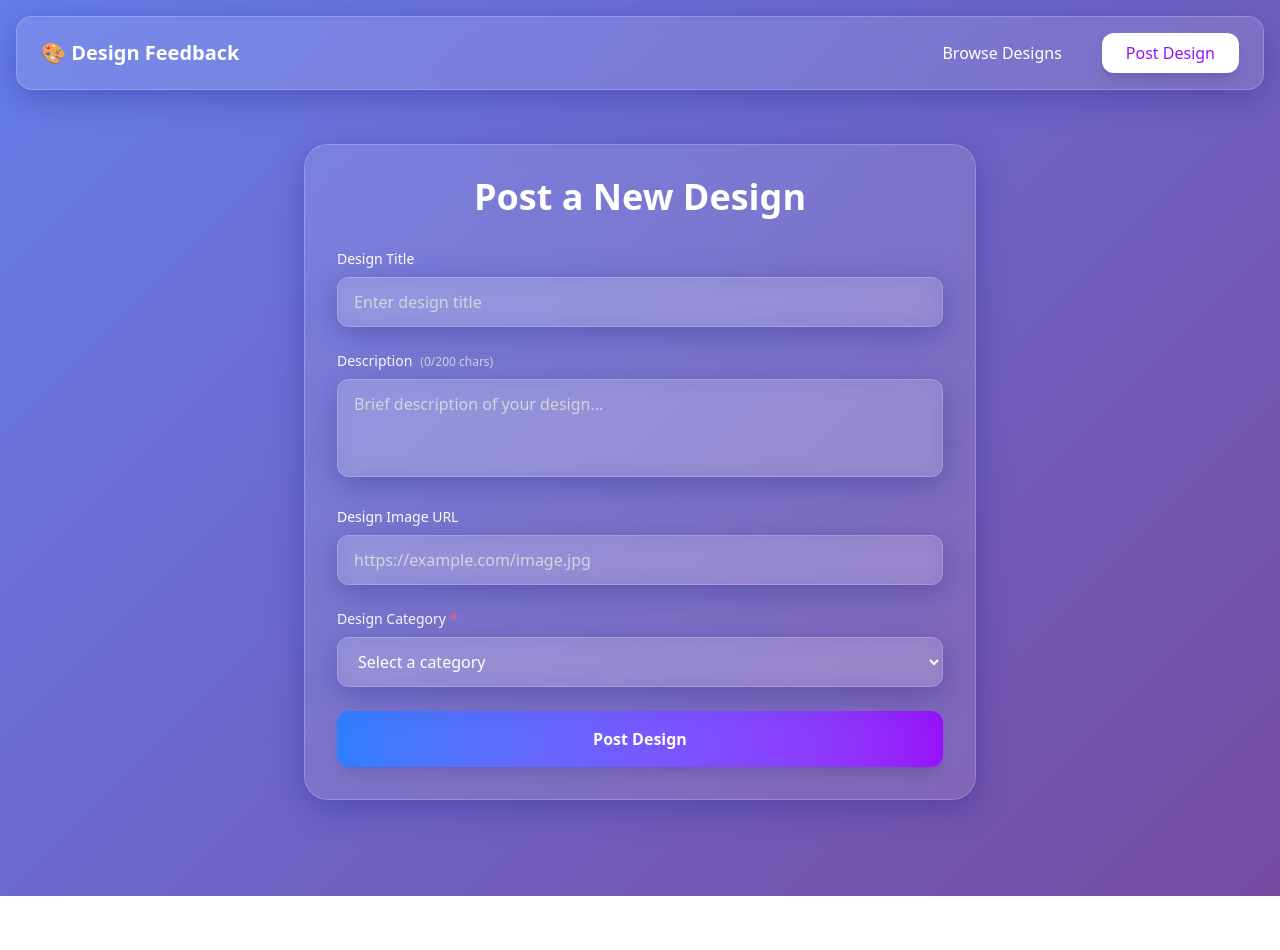
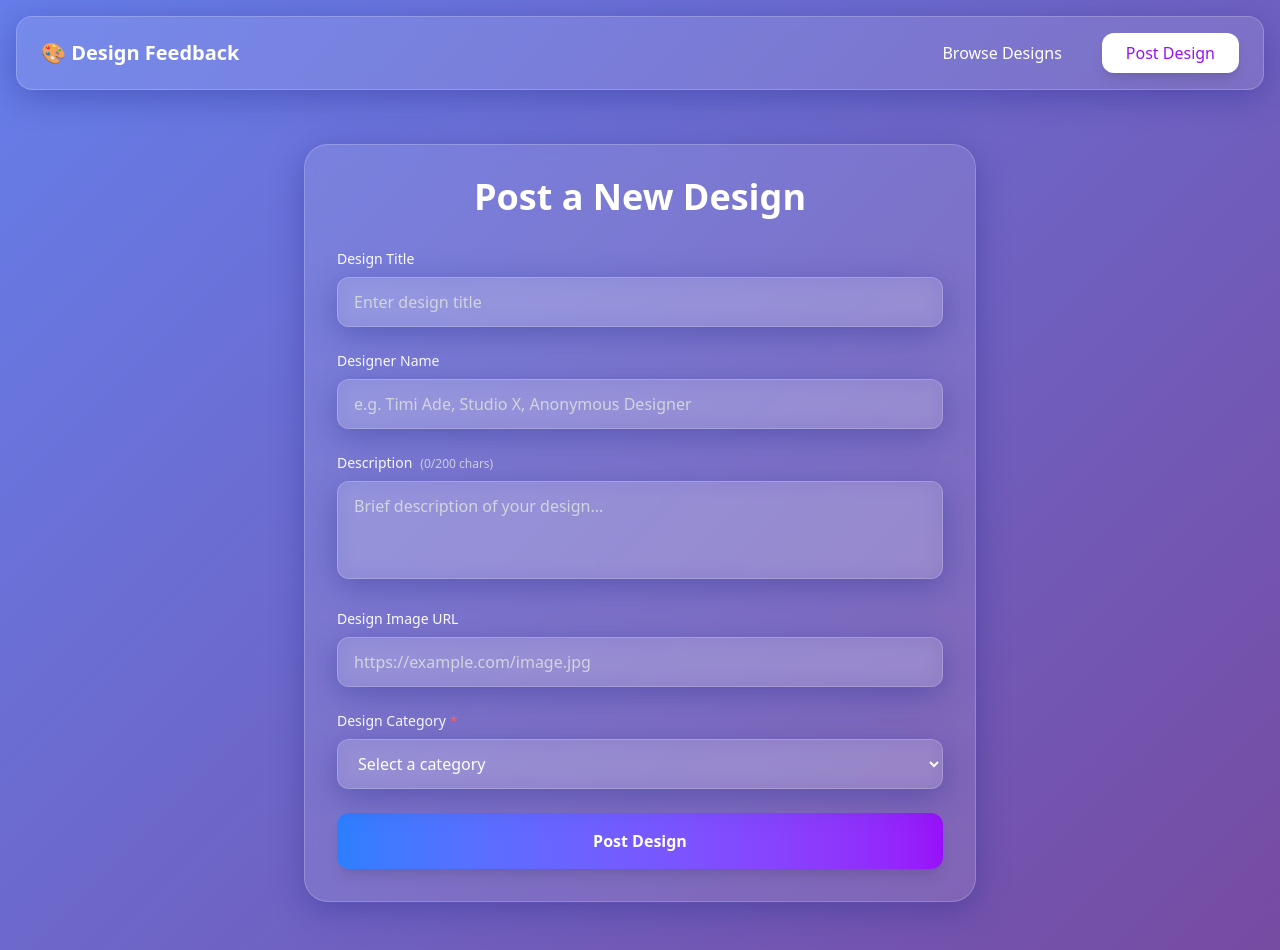
Before and after one commit to Adetisola/Design-Feedback-Collector, a React (Vite) app: page /post-design in a window 1280 px wide. Before the commit the page ends 896 px from the top, so only its background shows below. Built offline with nearby package versions, Linux system fonts and the light colour scheme.

Commit message:
Added designerName field to data model & updated the search logic.

```diff
--- a/src/pages/DesignDetail.jsx
+++ b/src/pages/DesignDetail.jsx
@@ -112,9 +112,12 @@ export default function DesignDetail() {
                     <div className="p-8">
                         <div className="flex justify-between items-start mb-4">
                             <div className="flex-1">
-                                <h1 className="text-4xl font-bold text-white mb-4">
+                                <h1 className="text-4xl font-bold text-white mb-2">
                                     {design.title}
                                 </h1>
+                                <p className="text-lg text-gray-300 mb-4">
+                                    by {design.designerName || 'Unknown Designer'}
+                                </p>
                                 <p className="text-lg text-gray-200 mb-4">
                                     {design.description}
                                 </p>
--- a/src/pages/DesignList.jsx
+++ b/src/pages/DesignList.jsx
@@ -28,11 +28,13 @@ export default function DesignList() {
     const getFilteredDesigns = () => {
         let filtered = [...designs];
 
-        // Apply search filter
+        // Apply search filter (title, designer name, OR category)
         if (searchQuery.trim()) {
             const query = searchQuery.toLowerCase();
             filtered = filtered.filter(design =>
                 design.title.toLowerCase().includes(query) ||
+                (design.designerName && design.designerName.toLowerCase().includes(query)) ||
+                (design.category && design.category.toLowerCase().includes(query)) ||
                 design.description.toLowerCase().includes(query)
             );
         }
@@ -95,7 +97,7 @@ export default function DesignList() {
                             </svg>
                             <input
                                 type="text"
-                                placeholder="Search designs by title or description..."
+                                placeholder="Search by title, designer, or category..."
                                 value={searchQuery}
                                 onChange={(e) => setSearchQuery(e.target.value)}
                                 className="flex-1 bg-transparent text-white placeholder-gray-300 focus:outline-none"
@@ -187,6 +189,9 @@ export default function DesignList() {
                                     <h3 className="text-xl font-bold text-white mb-2">
                                         {design.title}
                                     </h3>
+                                    <p className="text-sm text-gray-300 mb-3">
+                                        by {design.designerName || 'Unknown Designer'}
+                                    </p>
                                     <p className="text-sm text-gray-200 mb-4 line-clamp-2">
                                         {design.description}
                                     </p>
--- a/src/pages/PostDesign.jsx
+++ b/src/pages/PostDesign.jsx
@@ -7,6 +7,7 @@ export default function PostDesign() {
     const navigate = useNavigate();
     const [formData, setFormData] = useState({
         title: '',
+        designerName: '',
         description: '',
         imageUrl: '',
         category: ''
@@ -38,6 +39,7 @@ export default function PostDesign() {
         // Reset form
         setFormData({
             title: '',
+            designerName: '',
             description: '',
             imageUrl: '',
             category: ''
@@ -70,6 +72,22 @@ export default function PostDesign() {
                                 required
                                 className="w-full px-4 py-3 rounded-xl glass text-white placeholder-gray-300 focus:outline-none focus:ring-2 focus:ring-blue-400 transition"
                                 placeholder="Enter design title"
+                            />
+                        </div>
+
+                        {/* Designer Name */}
+                        <div>
+                            <label className="block text-white text-sm font-medium mb-2">
+                                Designer Name
+                            </label>
+                            <input
+                                type="text"
+                                name="designerName"
+                                value={formData.designerName}
+                                onChange={handleInputChange}
+                                required
+                                className="w-full px-4 py-3 rounded-xl glass text-white placeholder-gray-300 focus:outline-none focus:ring-2 focus:ring-blue-400 transition"
+                                placeholder="e.g. Timi Ade, Studio X, Anonymous Designer"
                             />
                         </div>
 
--- a/src/utils/designStorage.js
+++ b/src/utils/designStorage.js
@@ -6,6 +6,7 @@
  * Design {
  *   id: string (UUID),
  *   title: string,
+ *   designerName: string | null,
  *   description: string,
  *   imageUrl: string,
  *   category: string,
@@ -59,15 +60,16 @@ export function getDesignById(id) {
 
 /**
  * Add a new design (without feedback)
- * @param {Object} designData - { title, description, imageUrl, category }
+ * @param {Object} designData - { title, designerName, description, imageUrl, category }
  * @returns {Object} The newly created design object
  */
-export function addDesign({ title, description, imageUrl, category }) {
+export function addDesign({ title, designerName, description, imageUrl, category }) {
     const designs = getAllDesigns();
 
     const newDesign = {
         id: generateId(),
         title,
+        designerName: designerName?.trim() || null, // Trim whitespace, null if empty
         description,
         imageUrl,
         category,
```
